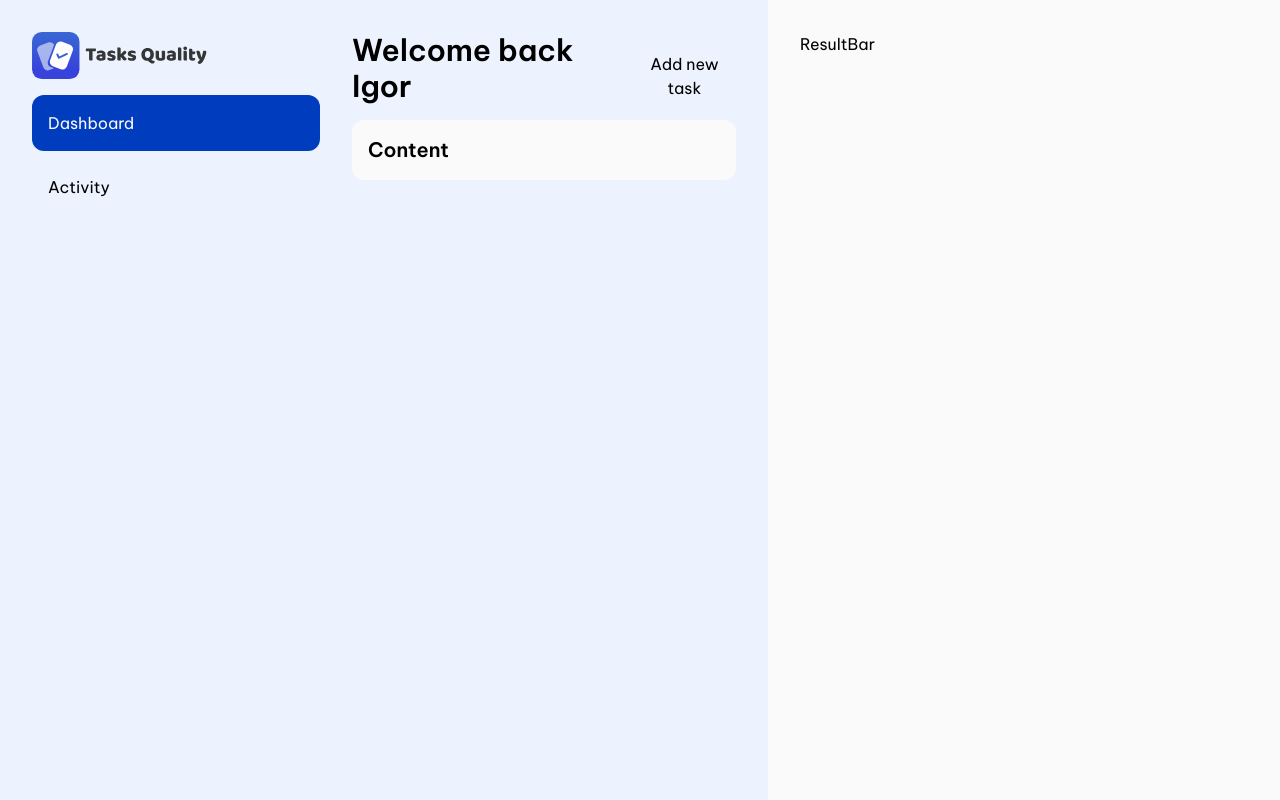
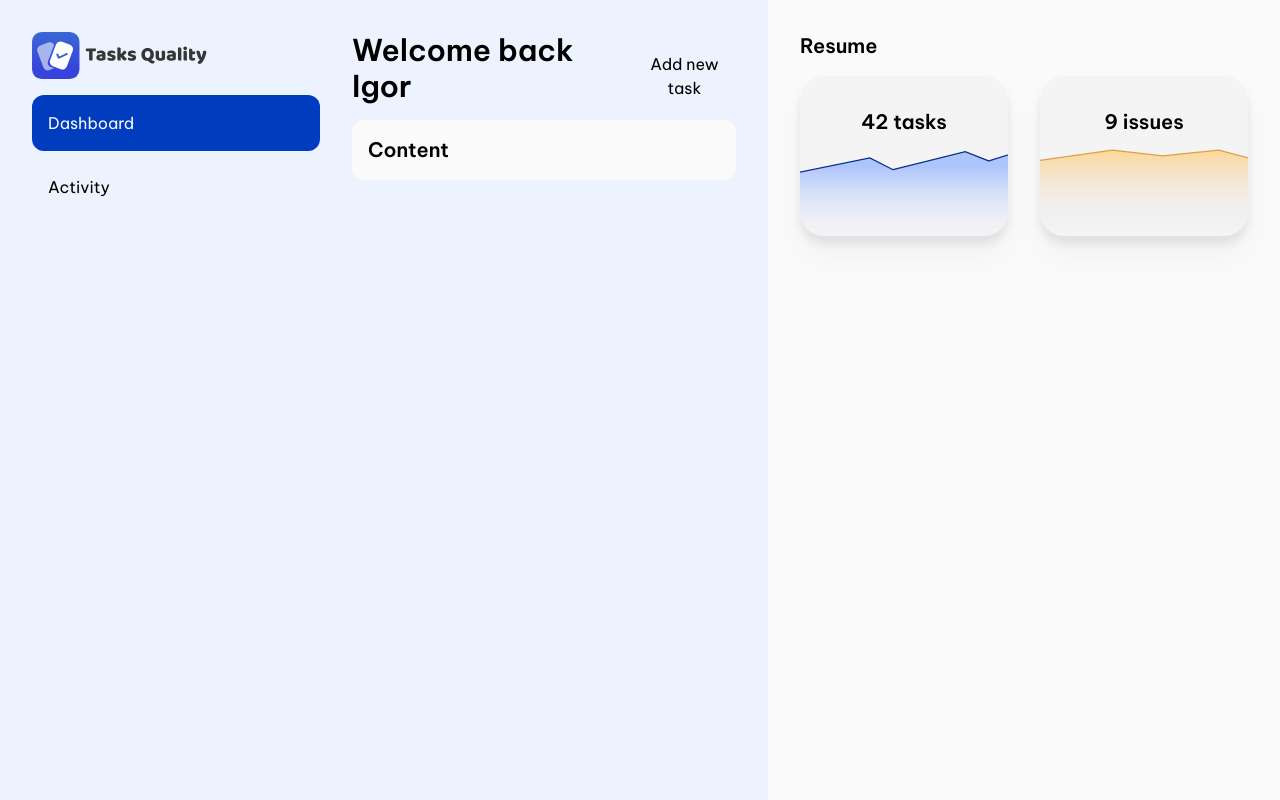
Before and after one commit to falaigor/tasks-quality-web, a React (Vite) app: page / in a window 1280 px wide. Built offline with nearby package versions, Linux system fonts and the light colour scheme.

Commit message:
graficos de resumo

```diff
--- a/src/components/Resume/index.tsx
+++ b/src/components/Resume/index.tsx
@@ -1,5 +1,15 @@
 export const Resume = () => {
   return (
-    <div className="max-w-lg w-full h-screen bg-zinc-50 p-8">ResultBar</div>
+    <div className="max-w-lg w-full h-screen bg-zinc-50 p-8 flex flex-col">
+      <span className="text-xl font-bold pb-4">Resume</span>
+      <div className="flex gap-8">
+        <div className="bg-zinc-100 drop-shadow-xl w-1/2 h-40 bg-[url('/chart-up.svg')] bg-cover bg-no-repeat bg-center rounded-3xl p-8 text-center">
+          <span className="text-xl font-bold">42 tasks</span>
+        </div>
+        <div className="bg-zinc-100 drop-shadow-xl w-1/2 h-40 bg-[url('/chart-down.svg')] bg-cover bg-no-repeat bg-center rounded-3xl p-8 text-center">
+          <span className="text-xl font-bold">9 issues</span>
+        </div>
+      </div>
+    </div>
   );
 };
```
Also changed, not shown: public/chart-down.svg (added), public/chart-up.svg (added).
